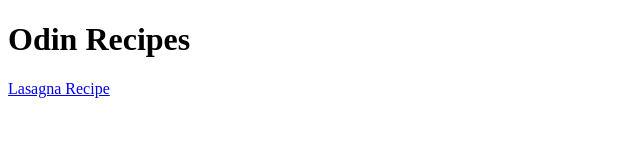
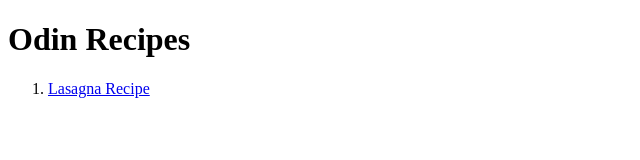
Before and after one commit to meg2005/odin-recipes, a plain HTML site: page index.html in a window 1280 px wide. Shown: the whole page, without its empty margins (0-640 px from the left). Drawn offline with Linux system fonts and the light colour scheme.

Commit message:
modified index.html

```diff
--- a/index.html
+++ b/index.html
@@ -7,6 +7,8 @@
   </head>
   <body>
     <h1>Odin Recipes</h1>
-    <a href="recipes/lasagna.html">Lasagna Recipe</a>
+    <ol>
+      <li><a href="recipes/lasagna.html">Lasagna Recipe</a></li>
+    </ol>
   </body>
 </html>
```
